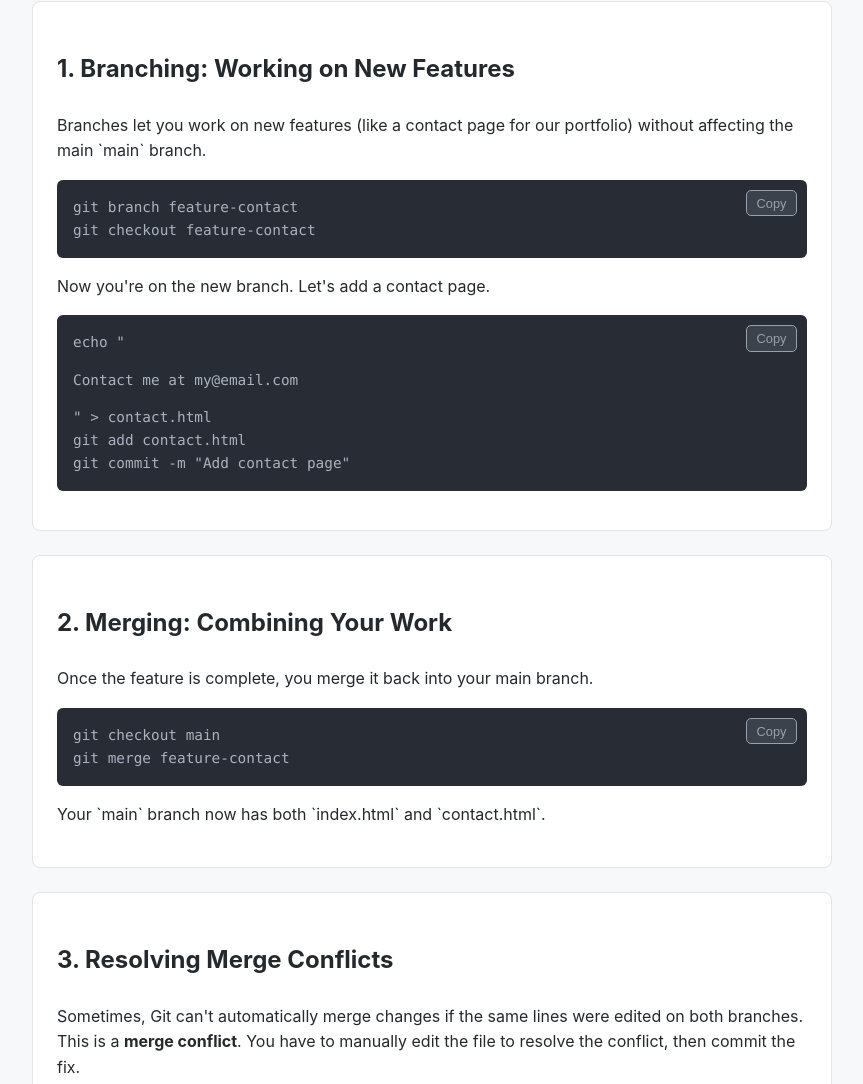
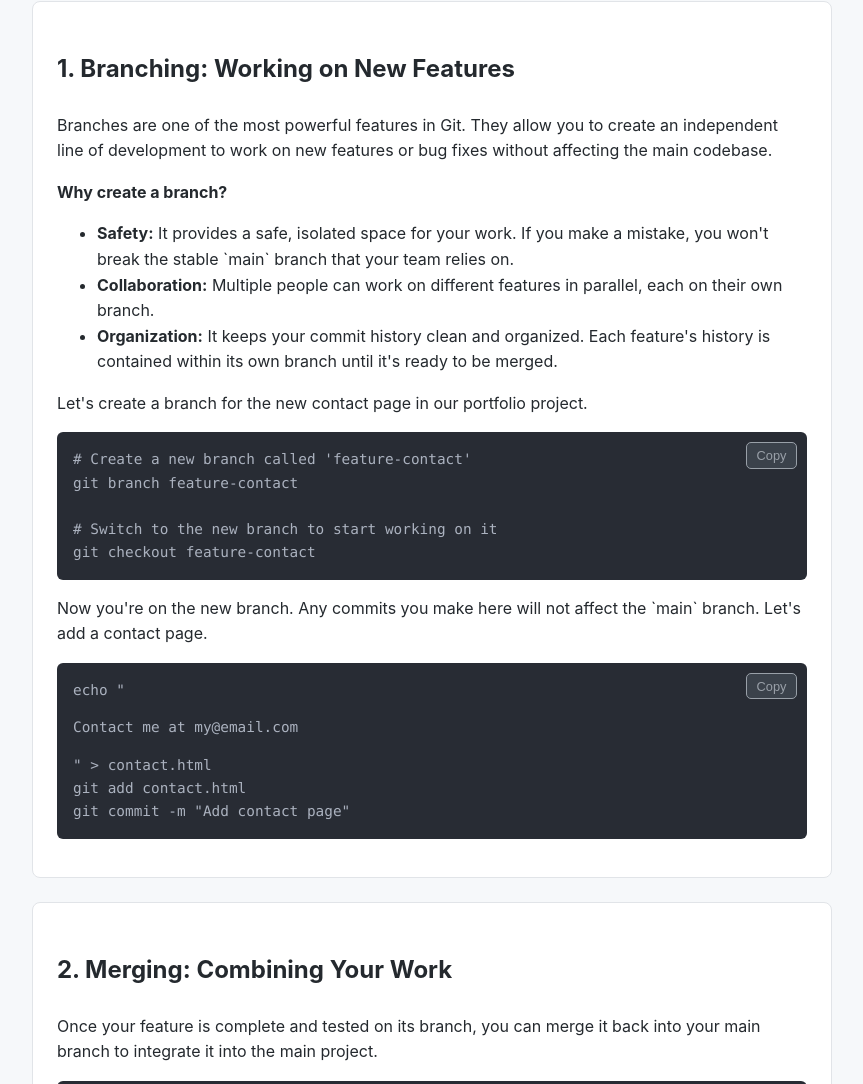
Before and after one commit to codestaker/git-github-learning-roadmap, a plain HTML site: page index.html in a window 1280 px wide. Shown: the part 4166-5250 px from the top of the page, without its empty margins (276-1139 px from the left). Drawn offline with Linux system fonts and the light colour scheme.

Commit message:
Docs: Expand on branching and merging concepts

```diff
--- a/index.html
+++ b/index.html
@@ -126,10 +126,20 @@ git commit -m "Add .gitignore to exclude files"</code></pre>
 
                 <article>
                     <h3>1. Branching: Working on New Features</h3>
-                    <p>Branches let you work on new features (like a contact page for our portfolio) without affecting the main `main` branch.</p>
-                    <pre><code>git branch feature-contact
+                    <p>Branches are one of the most powerful features in Git. They allow you to create an independent line of development to work on new features or bug fixes without affecting the main codebase.</p>
+                    <p><strong>Why create a branch?</strong></p>
+                    <ul>
+                        <li><strong>Safety:</strong> It provides a safe, isolated space for your work. If you make a mistake, you won't break the stable `main` branch that your team relies on.</li>
+                        <li><strong>Collaboration:</strong> Multiple people can work on different features in parallel, each on their own branch.</li>
+                        <li><strong>Organization:</strong> It keeps your commit history clean and organized. Each feature's history is contained within its own branch until it's ready to be merged.</li>
+                    </ul>
+                    <p>Let's create a branch for the new contact page in our portfolio project.</p>
+                    <pre><code># Create a new branch called 'feature-contact'
+git branch feature-contact
+
+# Switch to the new branch to start working on it
 git checkout feature-contact</code></pre>
-                    <p>Now you're on the new branch. Let's add a contact page.</p>
+                    <p>Now you're on the new branch. Any commits you make here will not affect the `main` branch. Let's add a contact page.</p>
                     <pre><code>echo "<p>Contact me at my@email.com</p>" > contact.html
 git add contact.html
 git commit -m "Add contact page"</code></pre>
@@ -137,10 +147,15 @@ git commit -m "Add contact page"</code></pre>
 
                 <article>
                     <h3>2. Merging: Combining Your Work</h3>
-                    <p>Once the feature is complete, you merge it back into your main branch.</p>
-                    <pre><code>git checkout main
+                    <p>Once your feature is complete and tested on its branch, you can merge it back into your main branch to integrate it into the main project.</p>
+                    <pre><code># First, switch back to the branch you want to merge INTO
+git checkout main
+
+# Now, merge the feature branch INTO main
 git merge feature-contact</code></pre>
-                    <p>Your `main` branch now has both `index.html` and `contact.html`.</p>
+                    <p>Your `main` branch now contains all the work from the `feature-contact` branch, including the new `contact.html` file. It's now safe to delete the feature branch if you no longer need it.</p>
+                    <pre><code># Delete the local feature branch
+git branch -d feature-contact</code></pre>
                 </article>
 
                 <article>
```
